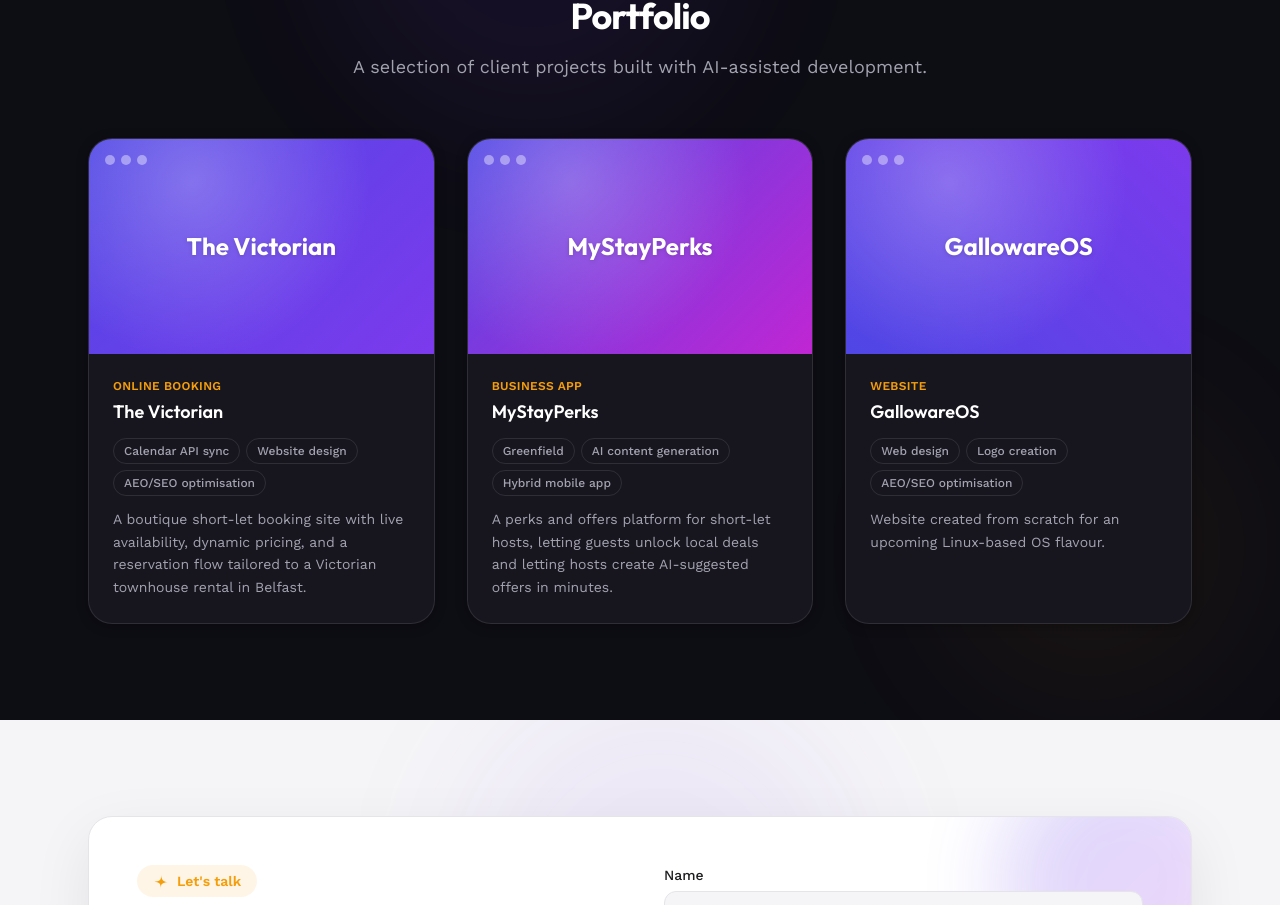
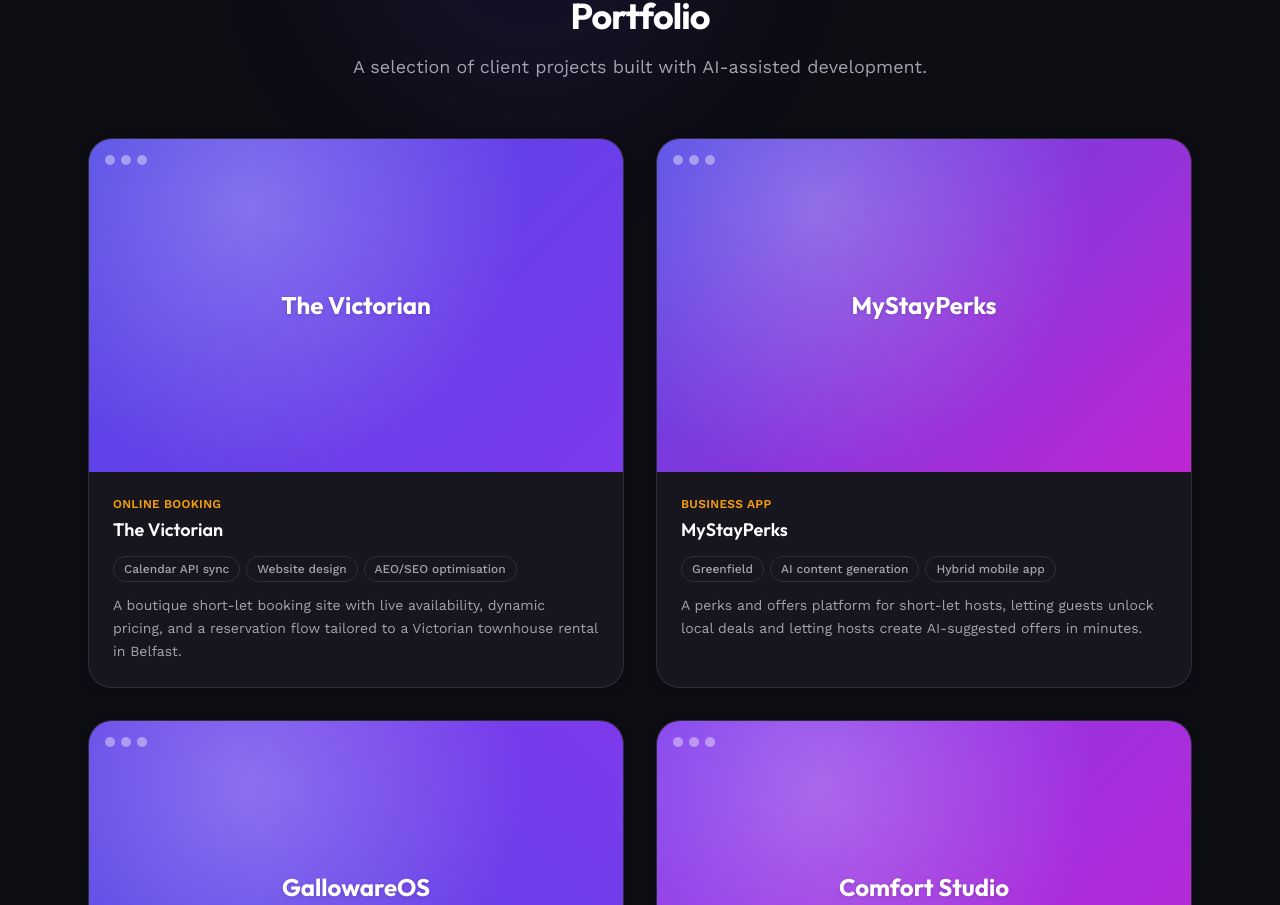
Before and after one commit to duecento/dieci, a Next.js app: page / in a window 1280 px wide. Shown: the part 1895-2800 px from the top of the page. Built offline with nearby package versions, Linux system fonts and the light colour scheme.

Commit message:
Add Comfort Studio portfolio card and switch grid to 2x2 for 4 projects

```diff
--- a/src/components/Portfolio.tsx
+++ b/src/components/Portfolio.tsx
@@ -22,6 +22,14 @@ const PROJECTS = [
     description:
       "Website created from scratch for an upcoming Linux-based OS flavour.",
     color: "bg-gradient-brand-5",
+  },
+  {
+    name: "Comfort Studio",
+    category: "IT/AI Consulting",
+    tags: ["Website review", "Manual & AI-assisted evaluation", "SEO/AEO analysis"],
+    description:
+      "Assignment to generate a report for Comfort Studio's e-commerce website: identifying issues, evaluating risks, and suggesting improvements and AI enhancements.",
+    color: "bg-gradient-brand-2",
   },
 ];
 
@@ -49,7 +57,7 @@ export default function Portfolio() {
           </p>
         </div>
 
-        <div className="mt-14 grid gap-8 lg:grid-cols-3">
+        <div className="mt-14 grid gap-8 sm:grid-cols-2">
           {PROJECTS.map((project) => (
             <div
               key={project.name}
```
